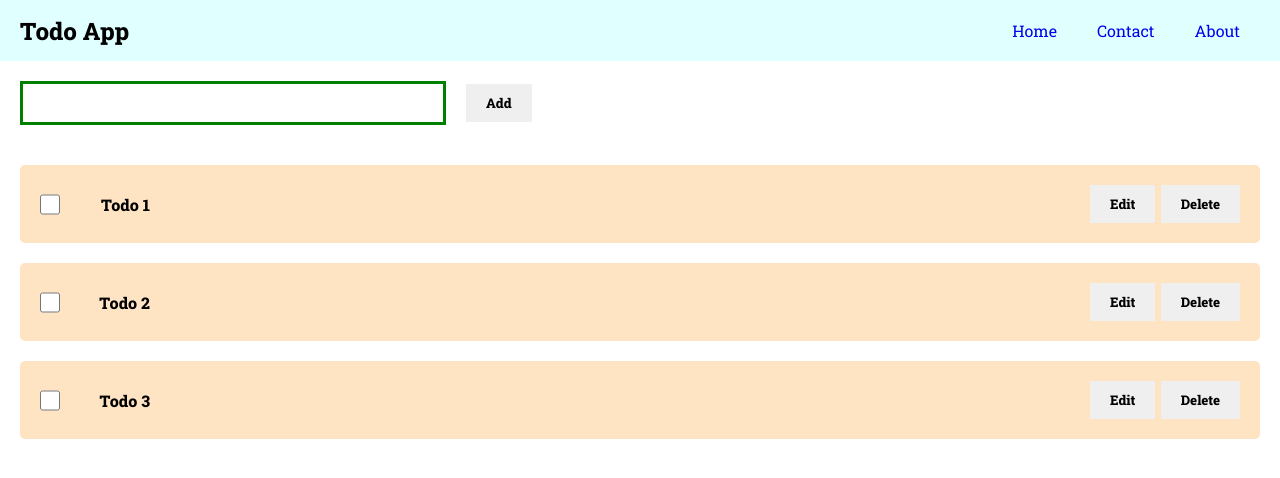
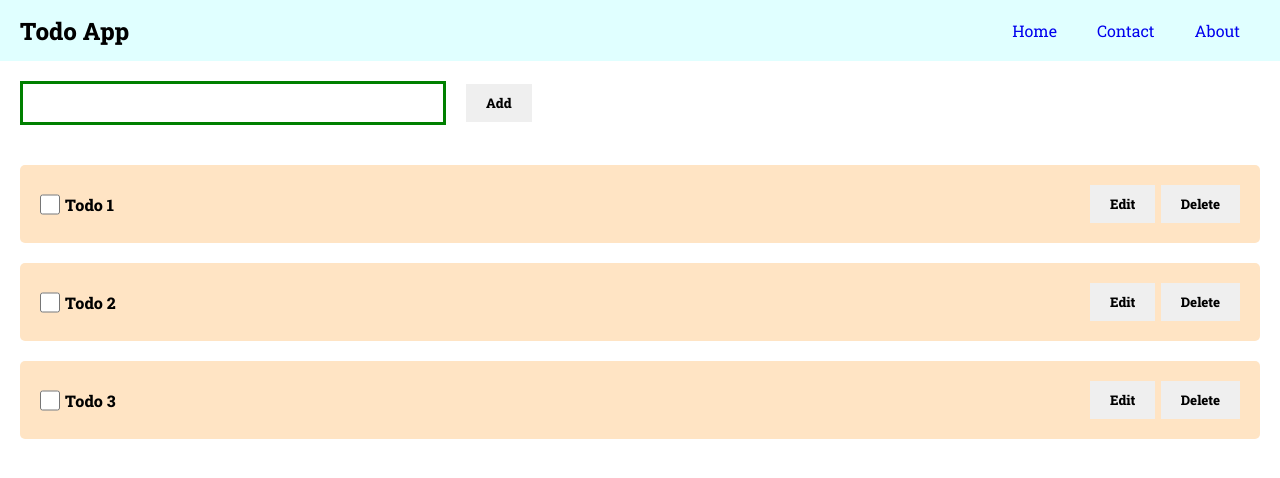
Before and after one commit to mubinkhan17102/todo-best-practice, a React (Create React App) app: page / in a window 1280 px wide. Shown: the top 478 px of the page. Built offline with nearby package versions, Linux system fonts and the light colour scheme.

Commit message:
remove all any type

```diff
--- a/src/components/button/Button.tsx
+++ b/src/components/button/Button.tsx
@@ -1,10 +1,10 @@
-import React, { ReactNode } from 'react'
+import React, { MouseEventHandler, ReactNode } from 'react'
 import classes from './Button.module.scss';
 
 type IProps = {
     children?: ReactNode;
     type?: string
-    onClick?: any
+    onClick?: MouseEventHandler<HTMLButtonElement>
 }
 
 const Button = ({children, type, onClick}:IProps) => {
--- a/src/components/textfield/TextField.tsx
+++ b/src/components/textfield/TextField.tsx
@@ -2,7 +2,7 @@ import React from 'react';
 import classes from './TextField.module.scss'
 
 type IProps = {
-    handleTask?:any
+    handleTask: (value: string)=>void
     task?: string
 }
 
--- a/src/containers/todoContainer/TodoItem/TodoItem.module.scss
+++ b/src/containers/todoContainer/TodoItem/TodoItem.module.scss
@@ -11,7 +11,6 @@
 
     .LeftContent{
         display: flex;
-        width: 110px;
         justify-content: space-between;
     }
 
```
